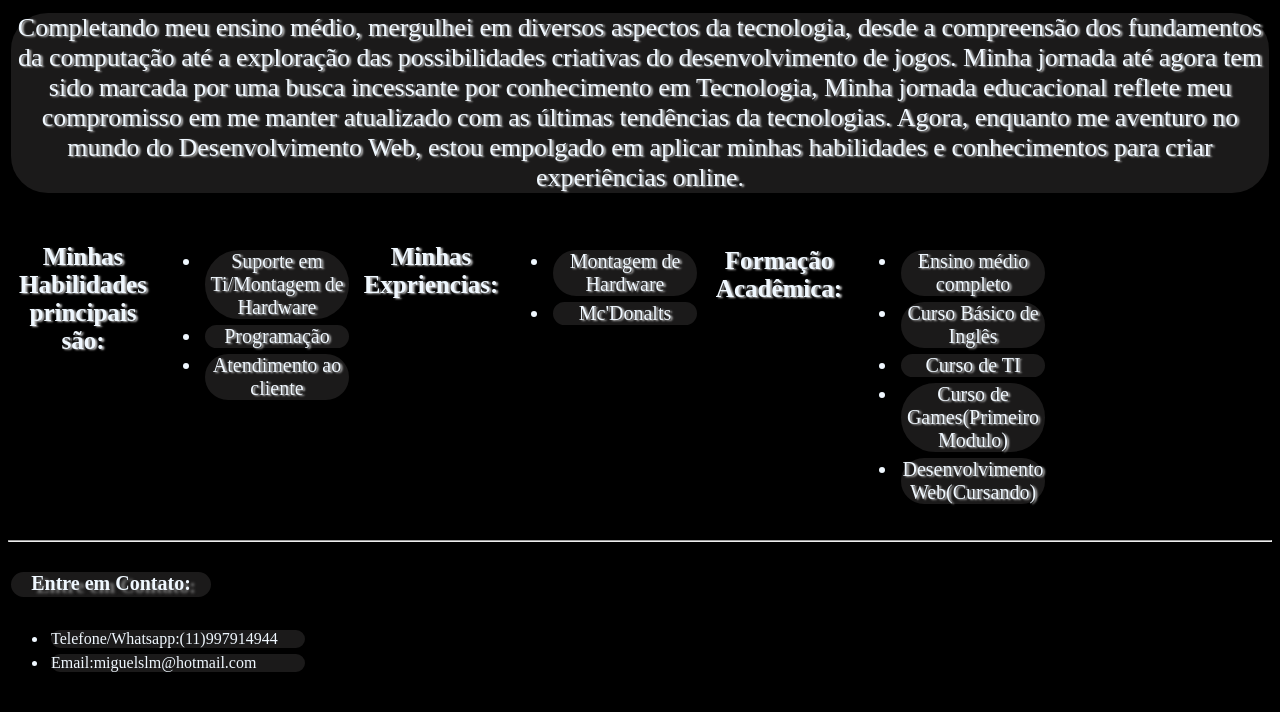
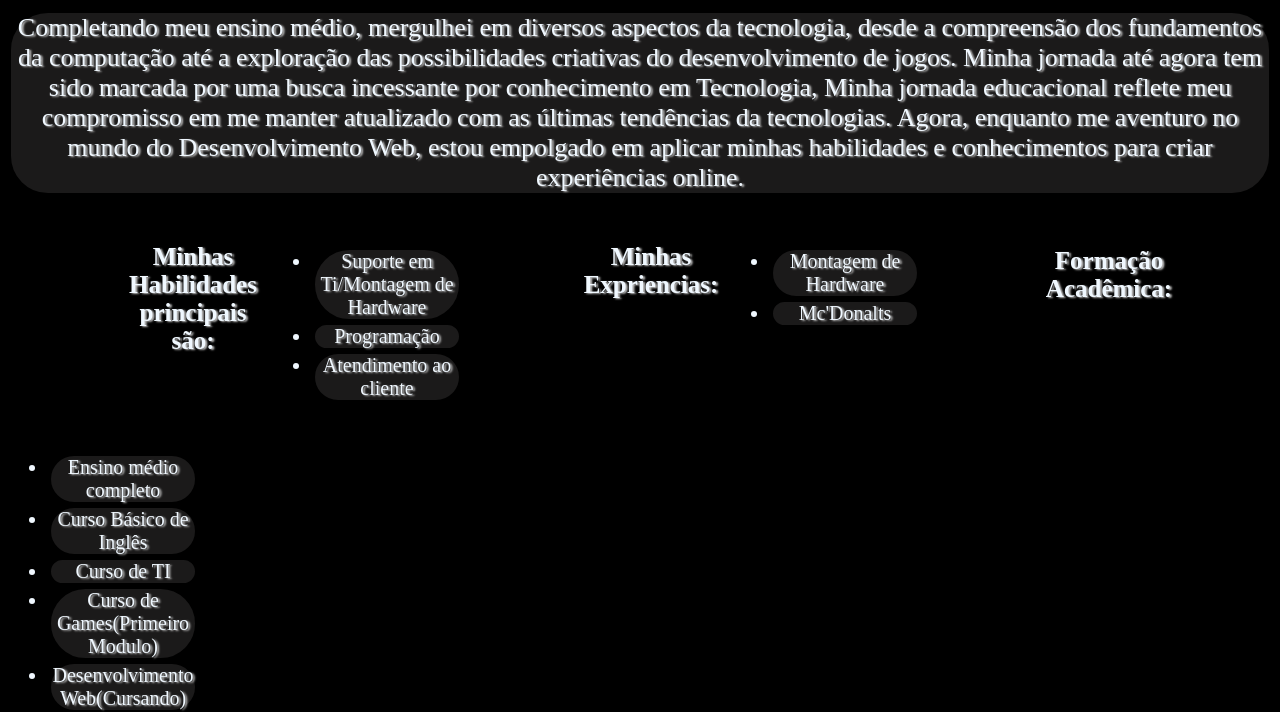
Before and after one commit to Miguelslm/My-Portifolio, a plain HTML site: page html/MyPerfil.html in a window 1280 px wide. Shown: the part 118-830 px from the top of the page. Before the commit the page ends 809 px from the top, so only its background shows below. Drawn offline with Linux system fonts and the light colour scheme.

Commit message:
Add um margin h2 e h3

```diff
--- a/css/Home.css
+++ b/css/Home.css
@@ -46,7 +46,6 @@ h1 {
 .imagem {
     flex: 1;
     text-align: center;
-
 }
 
 
--- a/css/Portifolio.css
+++ b/css/Portifolio.css
@@ -50,6 +50,8 @@ nav {
     vertical-align: top;
 }
 
+
+
 h1 {
     color: aliceblue;
     background-color: rgba(77, 76, 76, 0.349);
@@ -86,6 +88,14 @@ li {
     border-radius: 40px;
 }
 
+h2 {
+    margin-left: 110px;
+}
+
+h3 {
+    margin-left: 110px;
+}
+
 p {
     font-size: 26px;
     color: aliceblue;
```
Also changed, not shown: html/MyPerfil.html (indentation only).
